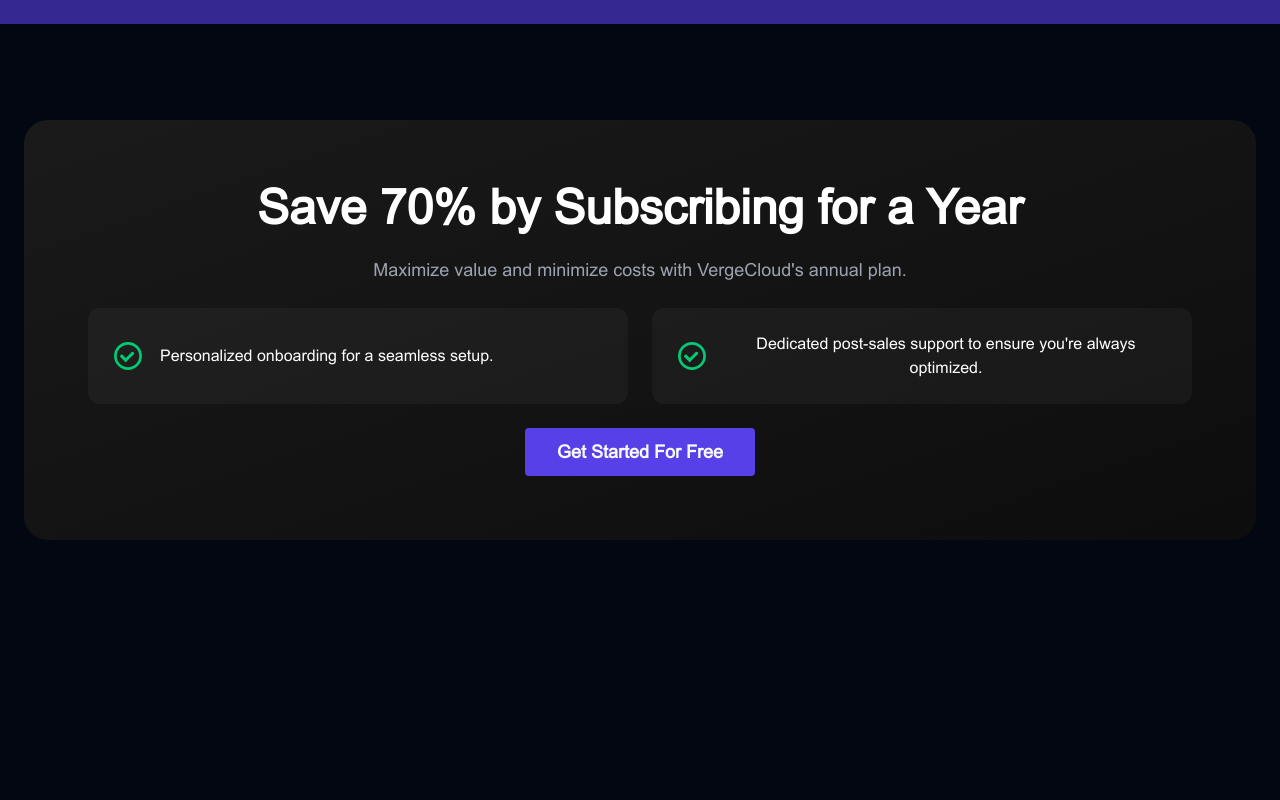
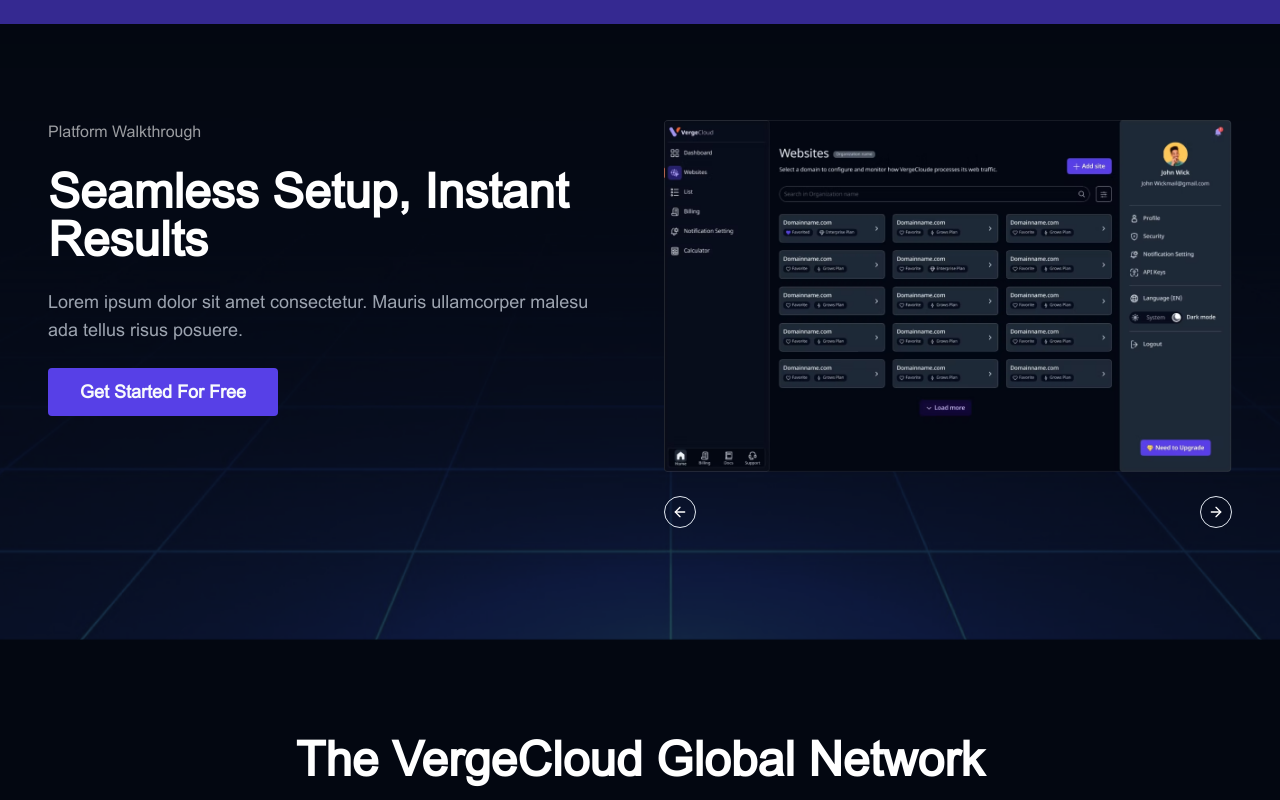
Before and after one commit to varunpandey0502/vergecloud-dark, a Next.js app: page / in a window 1280 px wide. Shown: the part 620-1420 px from the top of the page. Before the commit the page ends 1256 px from the top, so only its background shows below. Built offline with nearby package versions, Linux system fonts and the light colour scheme; grey boxes are pictures that could not be loaded.

Commit message:
fix: testing build bug on vercel

```diff
--- a/app/page.tsx
+++ b/app/page.tsx
@@ -10,9 +10,9 @@
     <main>
       <Navbar />
       <Hero />
-      <SubscriptionSavings />
-      {/* <PlatformWalkthrough /> */}
-      {/* <GlobalNetwork /> */}
+      {/* <SubscriptionSavings /> */}
+      <PlatformWalkthrough />
+      <GlobalNetwork />
       {/* <WhyChoose /> */}
       {/* <Awards />
       <Stats />
```
